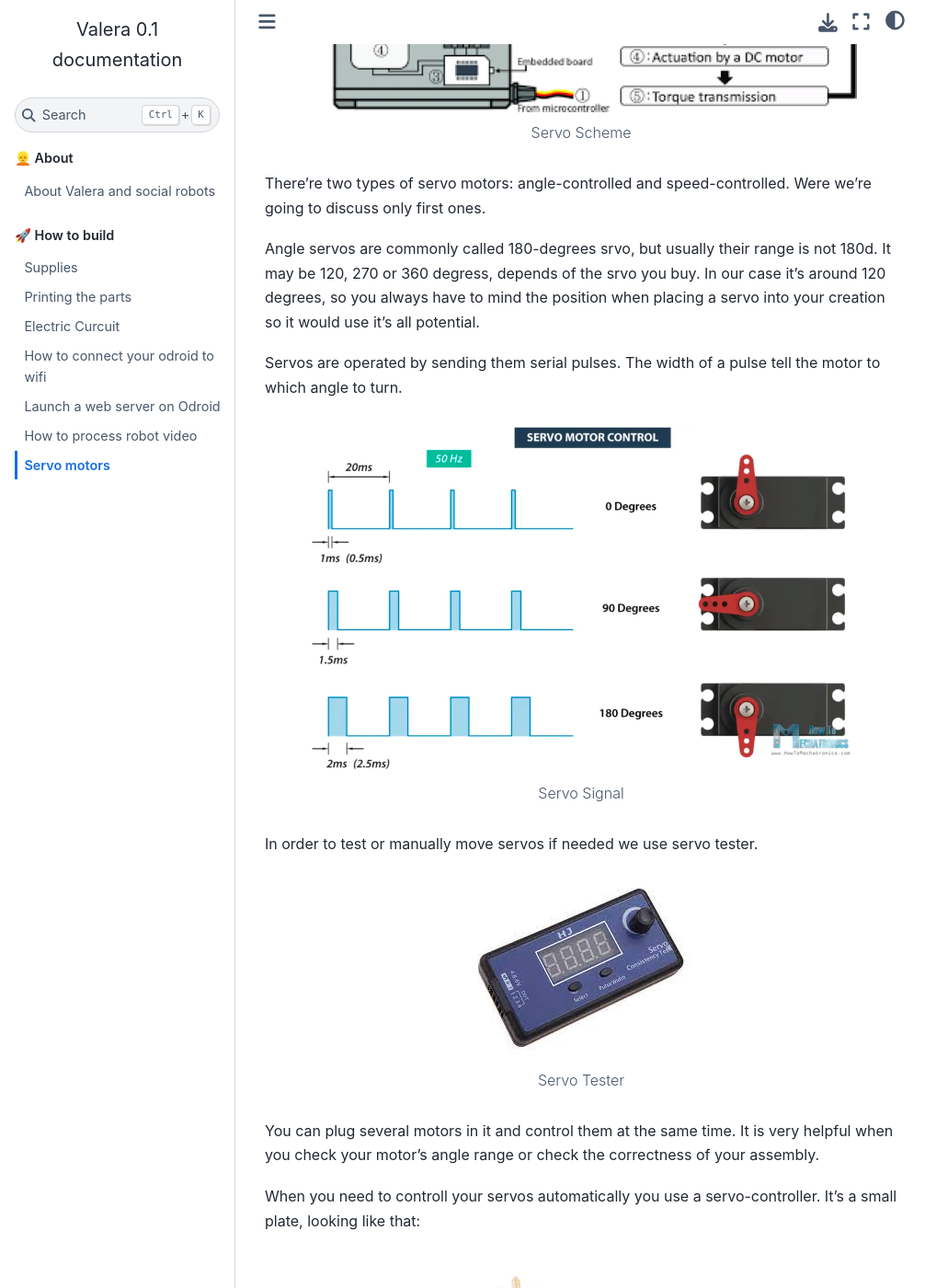
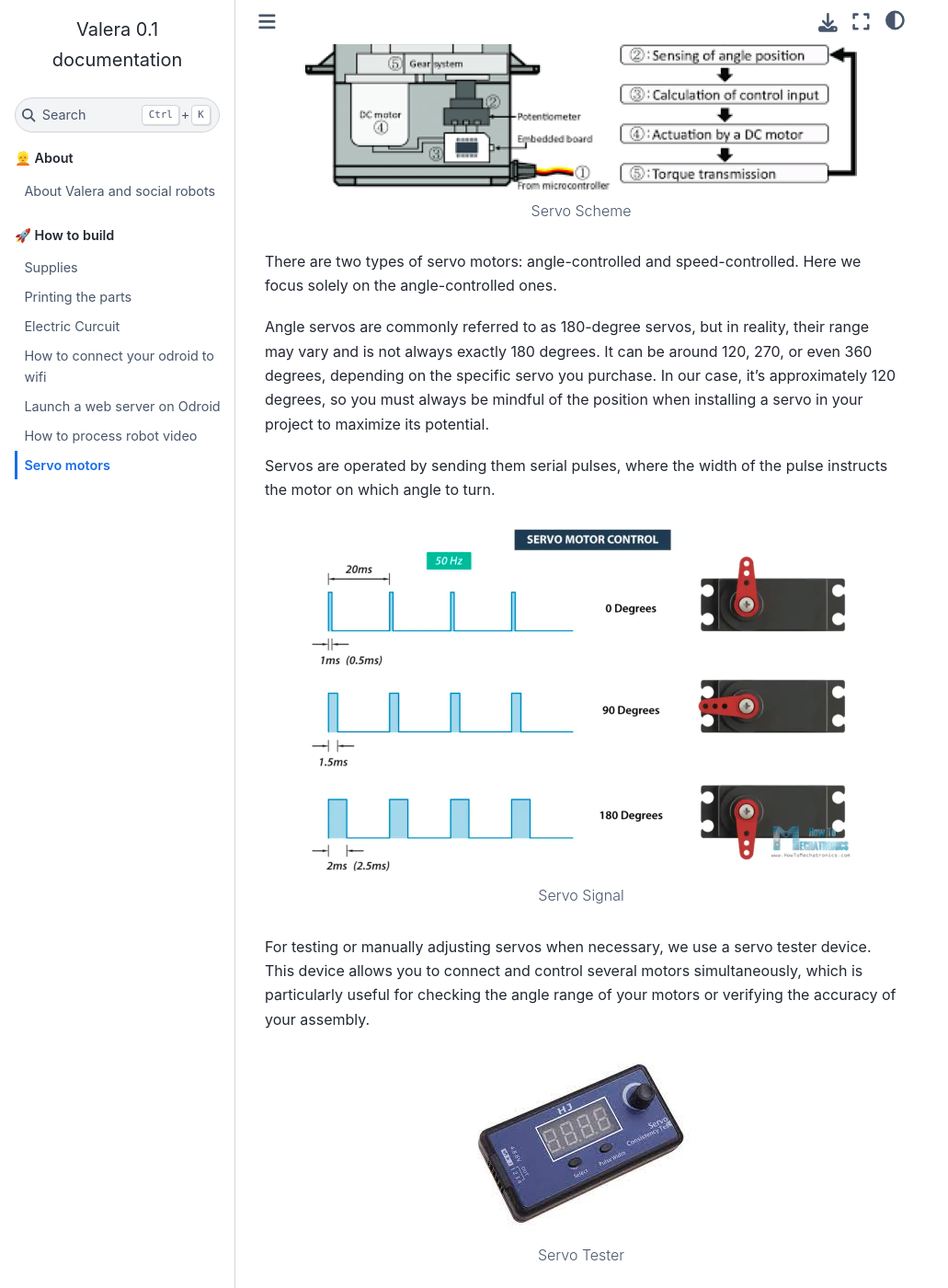
Before and after one commit to goodlancer-org/valera, a Sphinx documentation site: the page built from docs/Servos.rst, in a window 1280 px wide and 1400 px high, scrolled down 697 px. Shown: the whole window at 92% size, without its empty margins (0-1031 px from the left). Built offline with Sphinx 7.4.7 and the Sphinx Book theme 1.1.4, drawn with Linux system fonts in a browser that asks for light colours; some of the changed text lies outside the part shown.

Commit message:
docs: servo rewritten

```diff
--- a/docs/Servos.rst
+++ b/docs/Servos.rst
@@ -11,46 +11,47 @@ Servo motors drive Valera and this is essential to set the up and test like it's
     allow="accelerometer; autoplay; clipboard-write; encrypted-media; gyroscope; picture-in-picture; web-share" allowfullscreen>
     </iframe>
 
-Servo motor is a motor with integrated movement sensor, usually it's a simple
-potentiometer, which allow to control the angle of the motor's rotation.
-Here's the scheme:
+|
+
+A servo motor is a motor equipped with an integrated movement sensor,
+typically a simple potentiometer, which allows for the control of the motor's rotation angle.
+Here's the schematic diagram:
 
 .. figure:: images/Servos/ServosScheme.png
 
     Servo Scheme
 
-There're two types of servo motors: angle-controlled and speed-controlled.
-Were we're going to discuss only first ones.
+There are two types of servo motors: angle-controlled and speed-controlled.
+Here we focus solely on the angle-controlled ones.
 
-Angle servos are commonly called 180-degrees srvo, but usually their range is
-not 180d. It may be 120, 270 or 360 degress, depends of the srvo you buy. In our
-case it's around 120 degrees, so you always have to mind the position when placing a servo
-into your creation so it would use it's all potential.
+Angle servos are commonly referred to as 180-degree servos, but in reality,
+their range may vary and is not always exactly 180 degrees.
+It can be around 120, 270, or even 360 degrees, depending on the specific servo you purchase.
+In our case, it's approximately 120 degrees,
+so you must always be mindful of the position when installing a servo in your project
+to maximize its potential.
 
-Servos are operated by sending them serial pulses. The width of a pulse tell the motor
-to which angle to turn.
+Servos are operated by sending them serial pulses,
+where the width of the pulse instructs the motor on which angle to turn.
 
 .. figure:: images/Servos/ServosSignal.png
 
     Servo Signal
 
-In order to test or manually move servos if needed we use servo tester.
+For testing or manually adjusting servos when necessary, we use a servo tester device.
+This device allows you to connect and control several motors simultaneously,
+which is particularly useful for checking the angle range of your motors or verifying the accuracy
+of your assembly.
 
 .. figure:: images/Servos/ServosTester.jpeg
 
     Servo Tester
 
-You can plug several motors in it and control them at the same time. It is very helpful when
-you check your motor's angle range or check the correctness of your assembly.
-
-When you need to controll your servos automatically you use a servo-controller. It's a small plate,
-looking like that:
+When you need to control your servos automatically, you use a servo controller.
+It's a compact circuit board that typically receives PWM signals,
+although there may be variations,
+so it's essential to consult your controller's documentation for specific details.
 
 .. figure:: images/Servos/ServosController.jpg
 
     Servo Controller
-
-Usually these plates receive PWM signal, but it maybe different for some of them. Check your plate's
-documentation.
-
-I hope this essay will help you to navigate through tough way of a robot creator.
```
